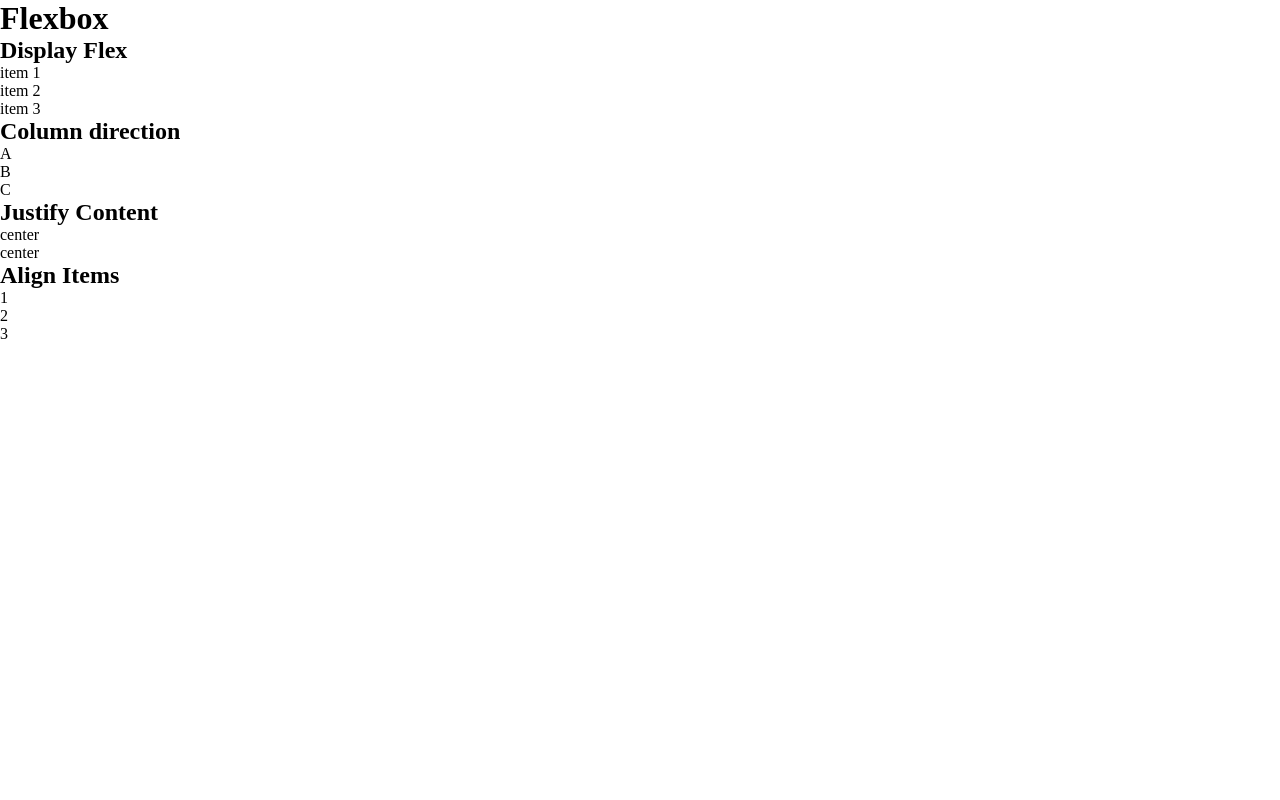
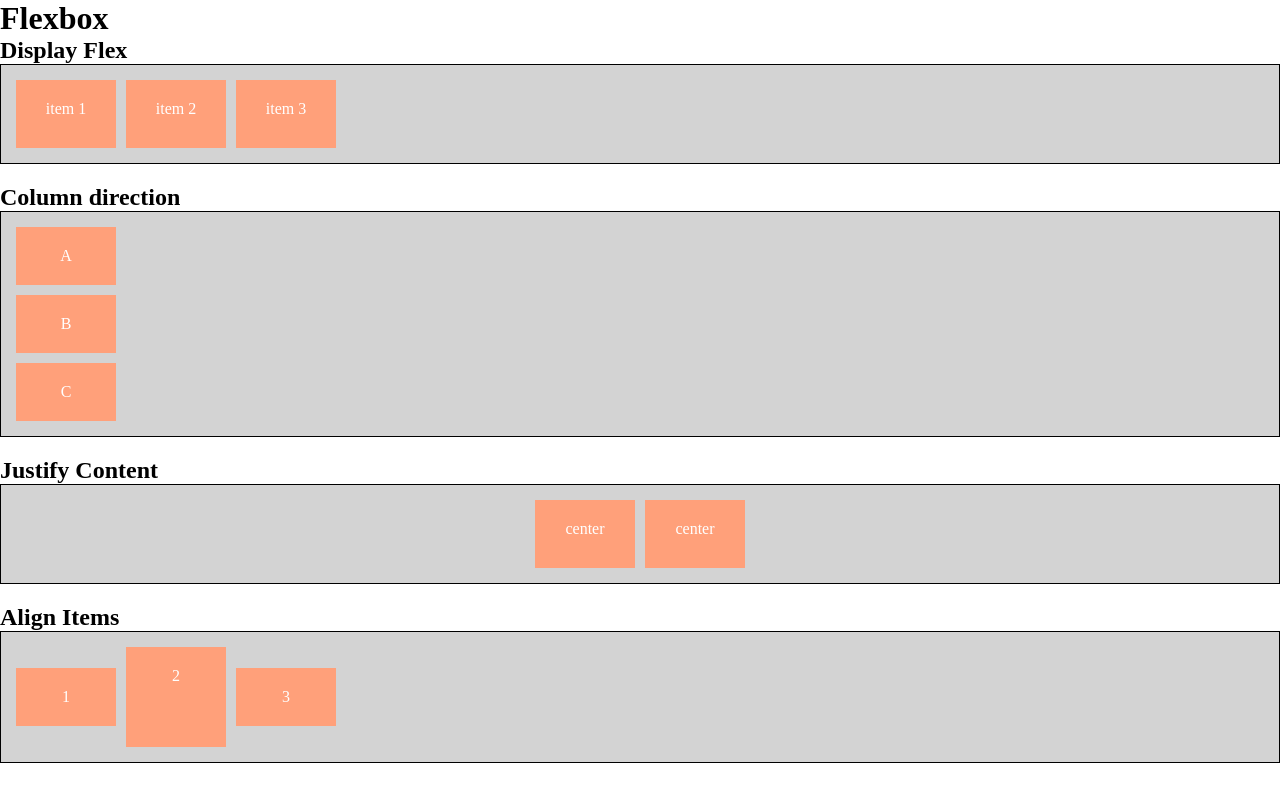
Before and after one commit to AndreiMemu/Erasmus, a plain HTML site: page Flexbox/index.html in a window 1280 px wide. Drawn offline with Linux system fonts and the light colour scheme.

Commit message:
Relearned everything about flex box

```diff
--- a/Flexbox/style.css
+++ b/Flexbox/style.css
@@ -3,3 +3,45 @@
     padding: 0;
     box-sizing: border-box;
 }
+
+.container{
+    background-color: lightgrey;
+    border: 1px solid black;
+    padding: 10px;
+    margin-bottom: 20px;
+    min-height: 100px;
+    /* display : block; default in the div container, header etc*/
+    display: flex;
+}
+
+.item{
+    width: 100px;
+    background-color: lightsalmon;
+    color: white;
+    padding: 20px;
+    margin: 5px;
+    text-align: center;
+}
+
+/* The next styles are the styles that you apply to the container. They affect all the direct children */
+
+/* flex-direction property */
+.column{
+    flex-direction: column;
+}
+
+/* Center the elements horizontally*/
+
+.center{
+    justify-content: center;
+}
+
+/* Center the elements vertically */
+
+.small{
+    height: 100px;
+}
+
+.align{
+    align-items: center;
+}
```
